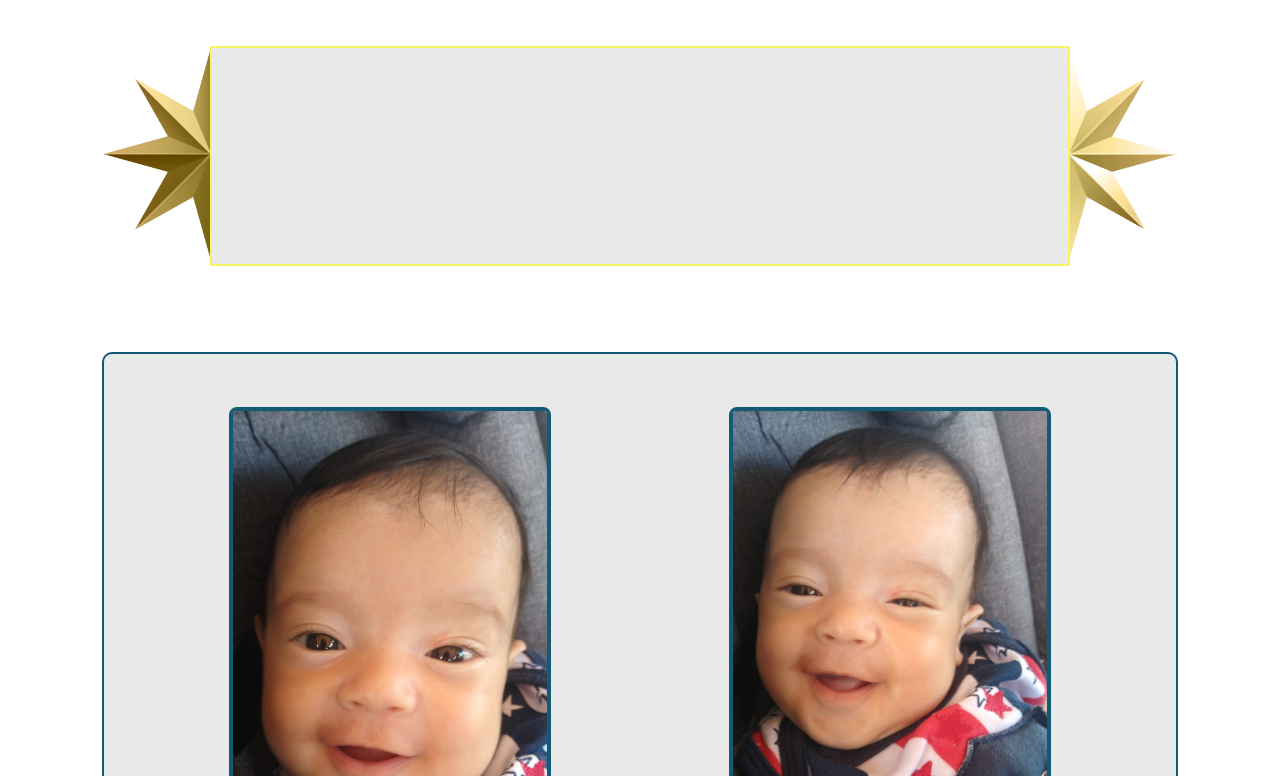
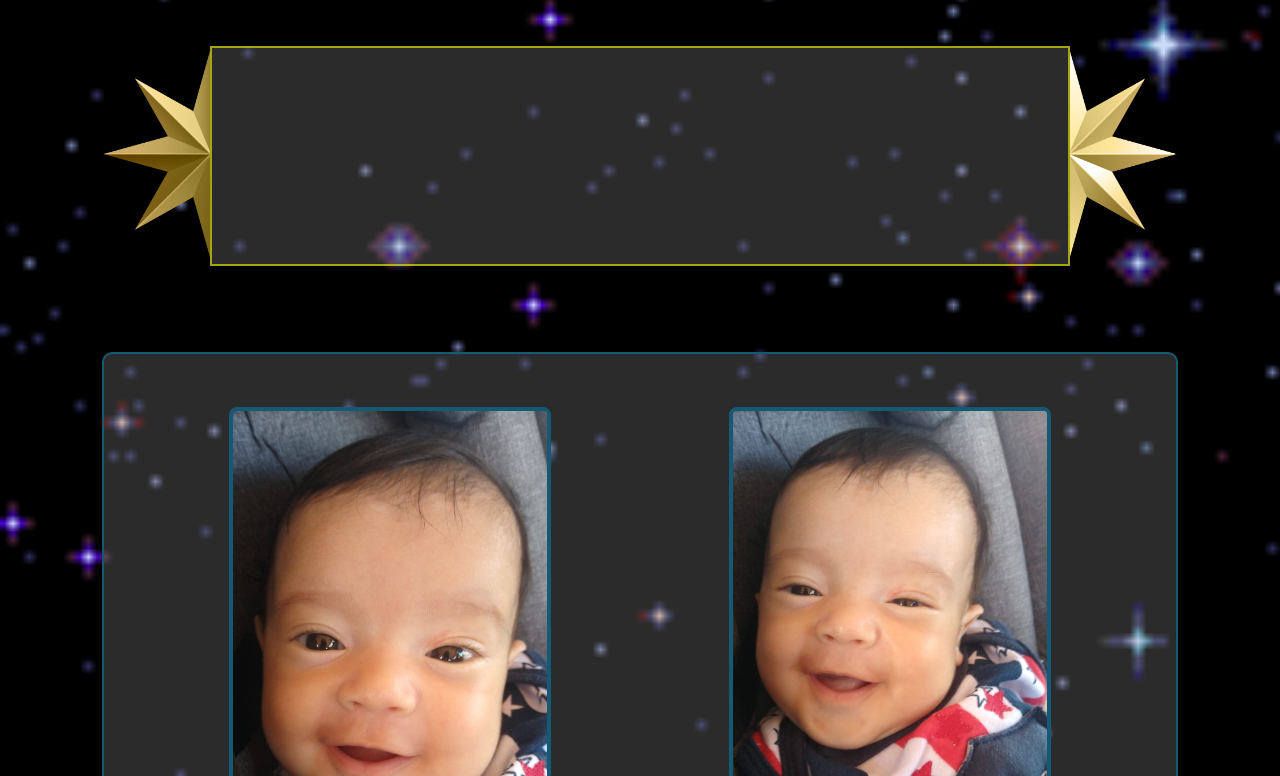
Before and after one commit to maykon-c-dev/Noah, a plain HTML site: page index.html in a window 1280 px wide. Shown: the part 136-912 px from the top of the page. Drawn offline with Linux system fonts and the light colour scheme; files whose address does not match are found by name; a web font is replaced by a local one.

Commit message:
Update index.css

```diff
--- a/styles/index.css
+++ b/styles/index.css
@@ -11,7 +11,7 @@
  }
 
 body{
-    background-image: url("assets/noite-estrelada.gif");
+    background-image: url("../assets/noite-estrelada.gif");
     background-size: cover;
     object-fit:fill;
     margin-top: 1%;
```
